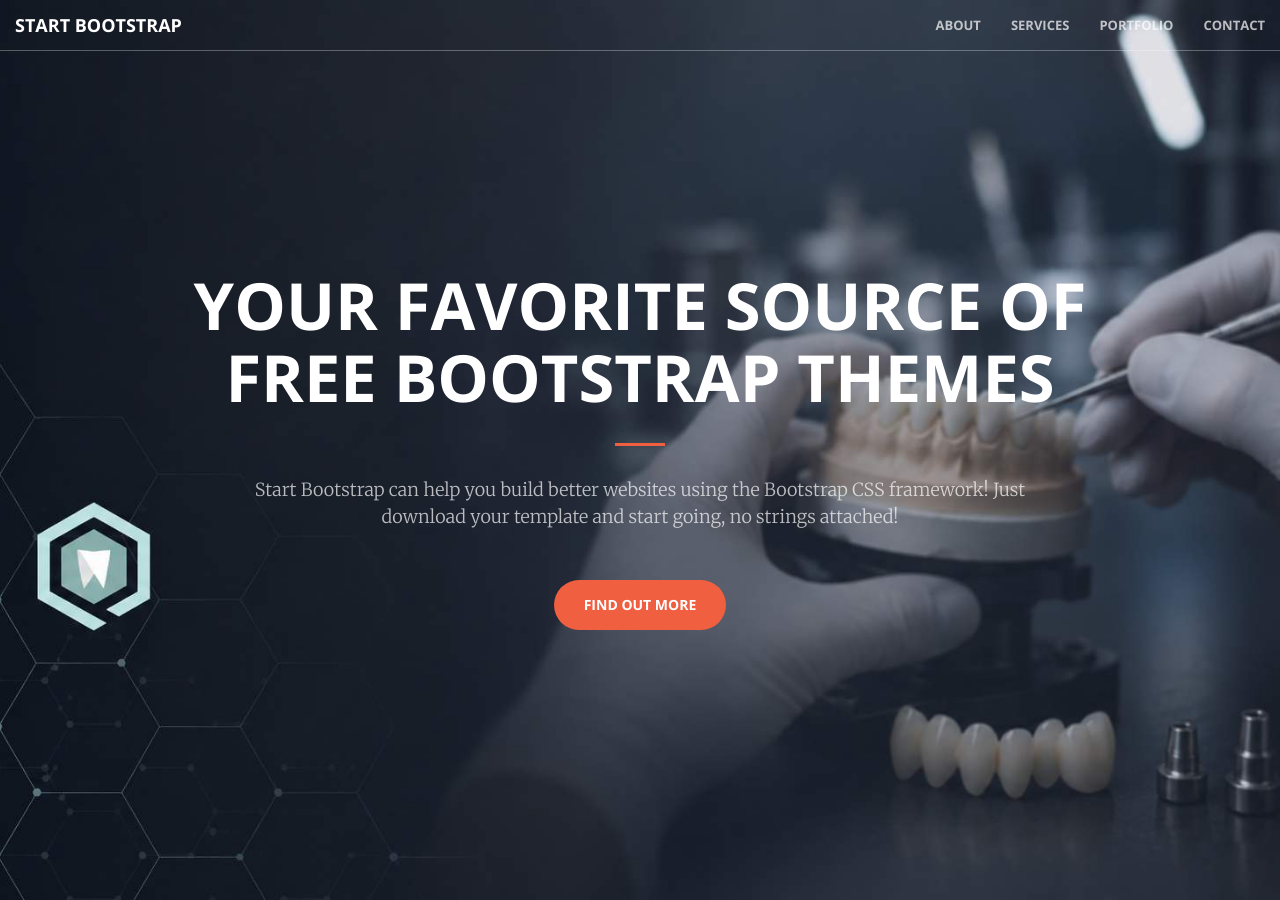
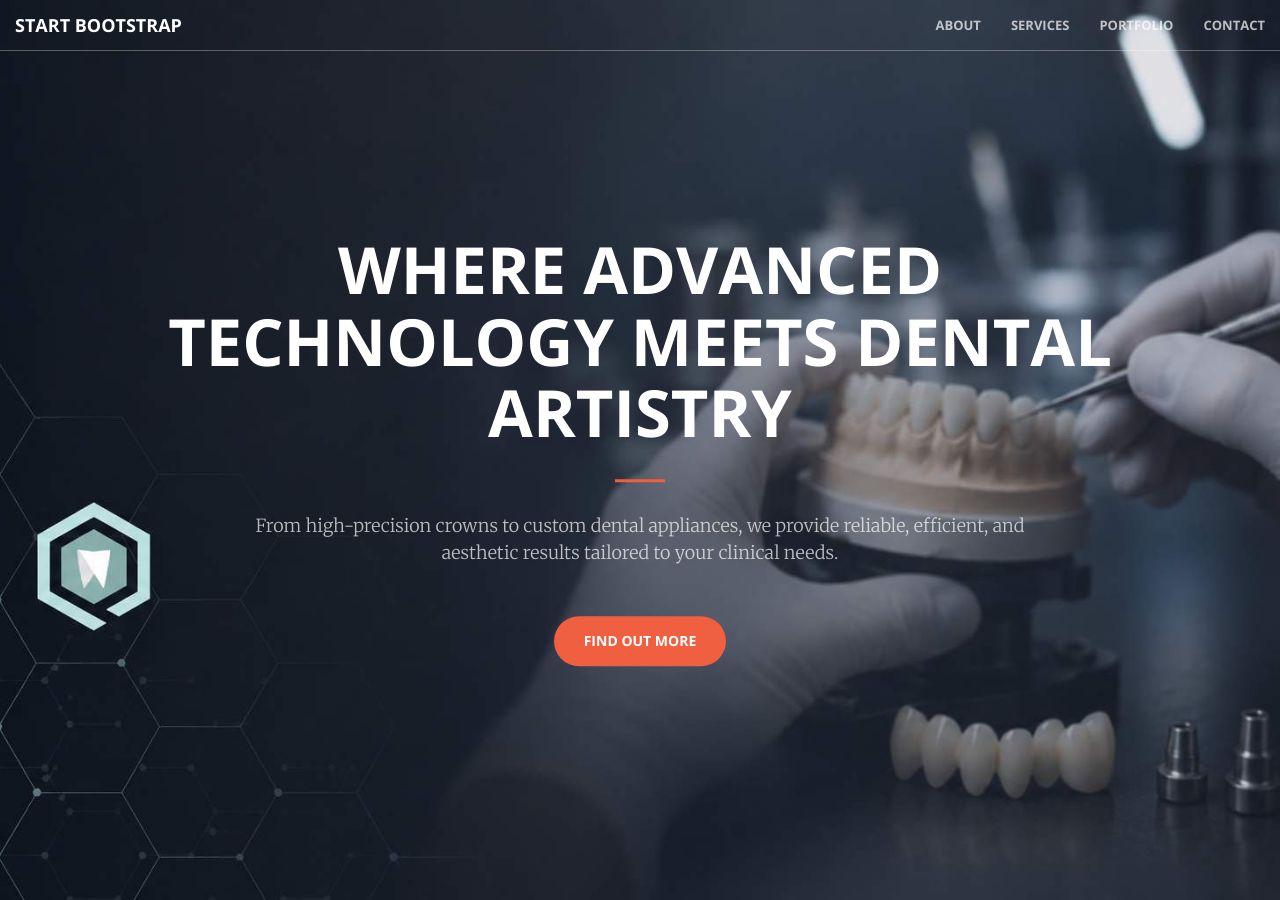
Before and after one commit to jj2hh/quantumlab, a Jekyll site: the page built from index.html, in a window 1280 px wide and 900 px high. Built offline with Jekyll 4.4.1, drawn with Linux system fonts in a browser that asks for light colours.

Commit message:
Update header.html

```diff
--- a/_includes/header.html
+++ b/_includes/header.html
@@ -1,9 +1,9 @@
 <header>
     <div class="header-content">
         <div class="header-content-inner">
-            <h1>Your Favorite Source of Free Bootstrap Themes</h1>
+            <h1>Where Advanced Technology Meets Dental Artistry</h1>
             <hr>
-            <p>Start Bootstrap can help you build better websites using the Bootstrap CSS framework! Just download your template and start going, no strings attached!</p>
+            <p>From high-precision crowns to custom dental appliances, we provide reliable, efficient, and aesthetic results tailored to your clinical needs.</p>
             <a href="#about" class="btn btn-primary btn-xl page-scroll">Find Out More</a>
         </div>
     </div>
```
